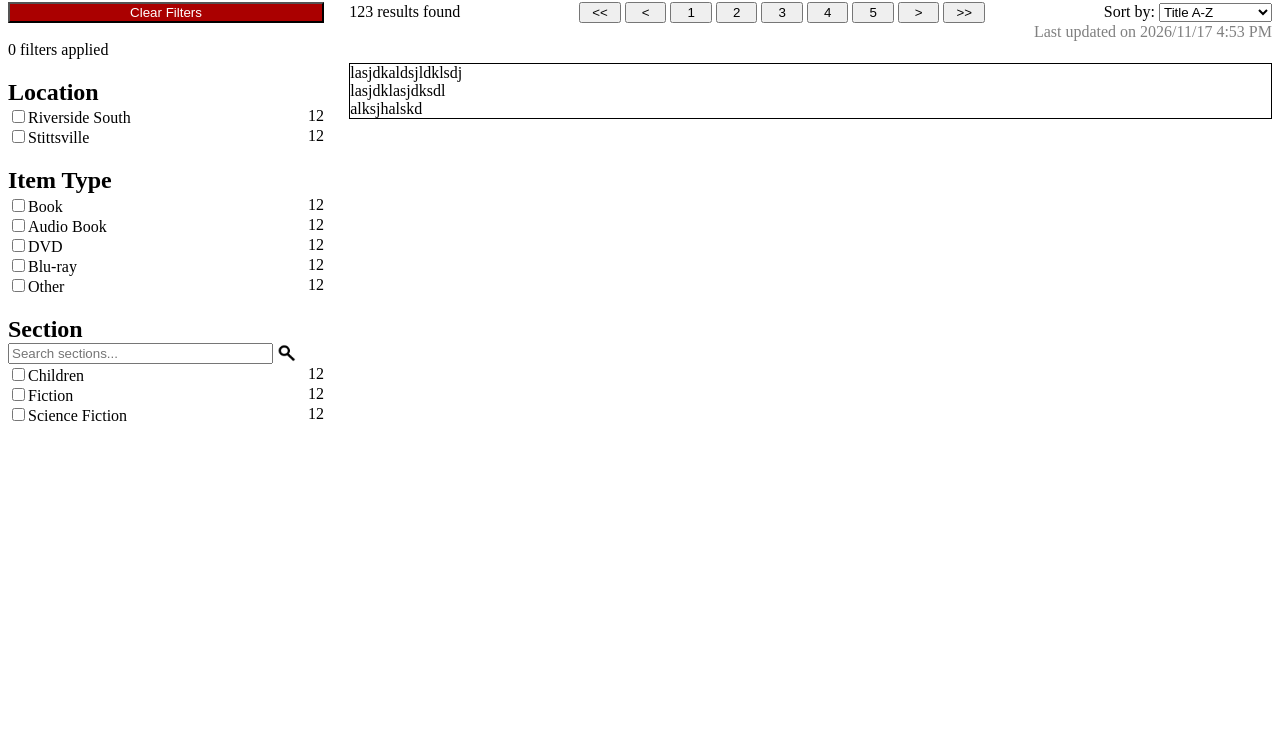
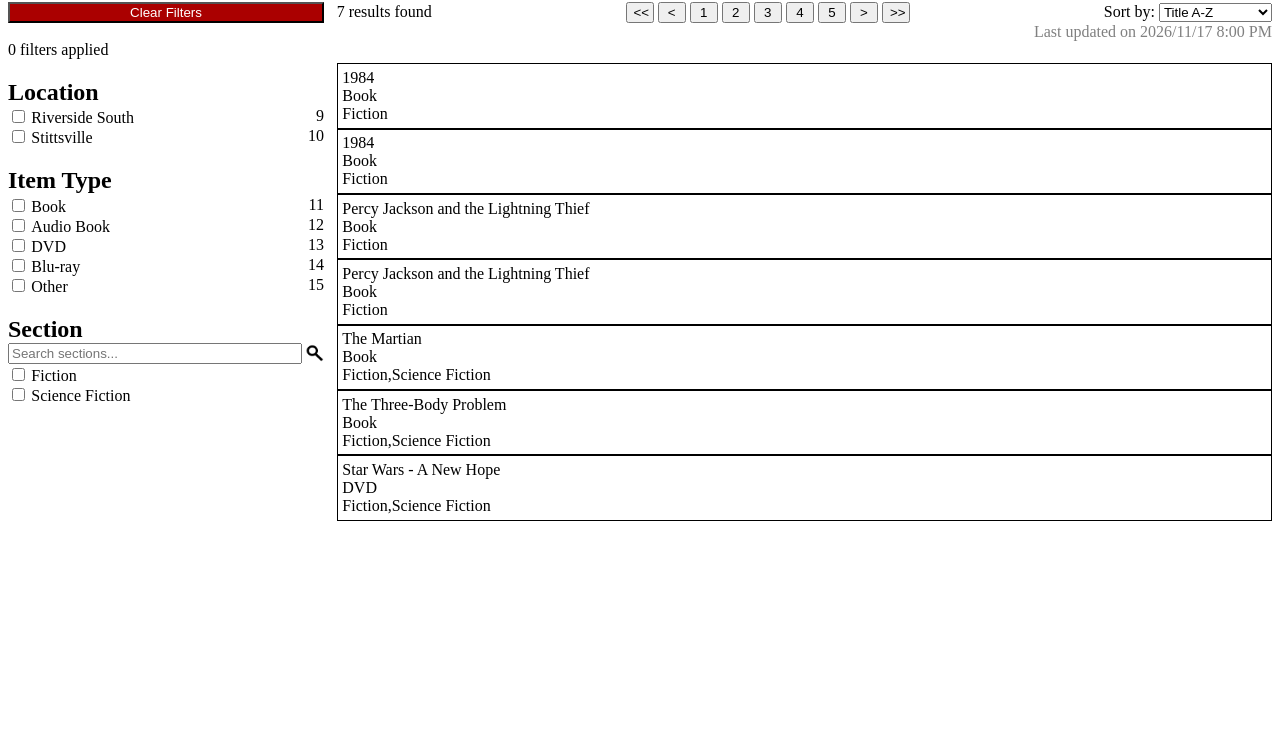
Before and after one commit to bubububbs/Team04_A4_Source, a plain HTML site: page search.html in a window 1280 px wide. Shown: the part 66-800 px from the top of the page. Drawn offline with Linux system fonts and the light colour scheme.

Commit message:
added <label> to checkboxes, finished filtering

```diff
--- a/search.html
+++ b/search.html
@@ -15,17 +15,52 @@
 
             <h2>Location</h2>
                 <ul id="locationList">
-                    <li><input type="checkbox">Riverside South <span class="filterCount">12</span></li>
-                    <li><input type="checkbox">Stittsville<span class="filterCount">12</span></li>
+                    <li>
+                        <label>
+                            <input type="checkbox">Riverside South
+                        </label>
+                        <span class="filterCount">9</span>
+                    </li>
+                    <li>
+                        <label>
+                            <input type="checkbox">Stittsville
+                        </label>
+                        <span class="filterCount">10</span>
+                    </li>
                 </ul>
 
             <h2>Item Type</h2>
                 <ul id="typeList">
-                    <li><input type="checkbox">Book <span class="filterCount">12</span></li>
-                    <li><input type="checkbox">Audio Book <span class="filterCount">12</span></li>
-                    <li><input type="checkbox">DVD <span class="filterCount">12</span></li>
-                    <li><input type="checkbox">Blu-ray <span class="filterCount">12</span></li>
-                    <li><input type="checkbox">Other <span class="filterCount">12</span></li>
+                    <li>
+                        <label>
+                            <input type="checkbox">Book
+                        </label>
+                        <span class="filterCount">11</span>
+                    </li>
+                    <li>
+                        <label>
+                            <input type="checkbox">Audio Book
+                        </label>
+                        <span class="filterCount">12</span>
+                    </li>
+                    <li>
+                        <label>
+                            <input type="checkbox">DVD
+                        </label>
+                        <span class="filterCount">13</span>
+                    </li>
+                    <li>
+                        <label>
+                            <input type="checkbox">Blu-ray
+                        </label>
+                        <span class="filterCount">14</span>
+                    </li>
+                    <li>
+                        <label>
+                            <input type="checkbox">Other
+                        </label>
+                        <span class="filterCount">15</span>
+                    </li>
                 </ul>
 
             <h2>Section</h2>
@@ -33,9 +68,7 @@
                 <input type="search" id="filterSearch" placeholder="Search sections...">
                 <input type="image" id="filterImg" src="./searchIcon.png">
             </div>
-            <ul id="sectionList">
-                <li><input type="checkbox">etcetcetc <span class="filterCount">12</span></li>
-            </ul>
+            <ul id="sectionList"></ul>
         </div>
 
         <div id="results">
@@ -65,7 +98,7 @@
                     </select>
                 </span>
             </div>
-            <span class="right" id="updatedLabel"> Last updated on 2026/11/17 4:53 PM</span>
+            <span class="right" id="updatedLabel"> Last updated on 2026/11/17 8:00 PM</span>
 
             <br><br>
             <ul id="resultsList">
--- a/search.js
+++ b/search.js
@@ -1,5 +1,5 @@
 const items =
-[{"title": "1984", "authors": ["George Orwell"], "sections": ["Fiction"], "type": "Book", "cost": 9.22, "stock": 2, "location": "Riverside South"}, {"title": "1984", "authors": ["George Orwell"], "sections": ["Fiction"], "type": "Book", "cost": 4.35, "stock": 1, "location": "Stittsville"}, {"title": "Farenheit 451", "authors": ["Ray Bradbury"], "sections": ["Fiction"], "type": "Book", "cost": 5.19, "stock": 1, "location": "Stittsville"}, {"title": "Percy Jackson and the Lightning Thief", "authors": ["Rick Riordan"], "sections": ["Fiction", "Children"], "type": "Book", "cost": 3.18, "stock": 1}, {"title": "The Martian", "authors": ["Andy Weir"], "sections": ["Fiction", "Science Fiction"], "type": "Book", "cost": 6.21, "stock": 1, "location": "Riverside South"}, {"title": "The Martian", "authors": ["Andy Weir"], "sections": ["Fiction", "Science Fiction"], "type": "Book", "cost": 5.49, "stock": 3, "location": "Stittsville"}, {"title": "The Three-Body Problem", "authors": ["Liu Cixin"], "sections": ["Fiction", "Science Fiction"], "type": "Book", "cost": 5.37, "stock": 1, "location": "Stittsville"}, {"title": "Star Wars - A New Hope", "authors": [""], "sections": ["Fiction", "Science Fiction"], "type": "DVD", "cost": 8.5, "stock": 2, "location": "Riverside South"}, {"title": "Star Wars - A New Hope", "authors": [""], "sections": ["Fiction", "Science Fiction"], "type": "DVD", "cost": 9.74, "stock": 3, "location": "Stittsville"}]
+[{"title": "1984", "author": ["George Orwell"], "section": ["Fiction"], "type": "Book", "cost": 4.53, "stock": 2, "location": "Riverside South"}, {"title": "1984", "author": ["George Orwell"], "section": ["Fiction"], "type": "Book", "cost": 8.51, "stock": 3, "location": "Stittsville"}, {"title": "Percy Jackson and the Lightning Thief", "author": ["Rick Riordan"], "section": ["Fiction"], "type": "Book", "cost": 4.73, "stock": 1, "location": "Riverside South"}, {"title": "Percy Jackson and the Lightning Thief", "author": ["Rick Riordan"], "section": ["Fiction"], "type": "Book", "cost": 9.9, "stock": 2, "location": "Stittsville"}, {"title": "The Martian", "author": ["Andy Weir"], "section": ["Fiction", "Science Fiction"], "type": "Book", "cost": 4.61, "stock": 3, "location": "Stittsville"}, {"title": "The Three-Body Problem", "author": ["Liu Cixin"], "section": ["Fiction", "Science Fiction"], "type": "Book", "cost": 6.67, "stock": 2, "location": "Stittsville"}, {"title": "Star Wars - A New Hope", "author": [""], "section": ["Fiction", "Science Fiction"], "type": "DVD", "cost": 9.22, "stock": 3, "location": "Riverside South"}]
 ;
 // i forgot you cant read local files so im leaving this here for now
 
@@ -8,8 +8,9 @@ function addClickEvents() {
 		if (child.nodeName === "UL") {
 			for (let li of child.children) {
 				li.addEventListener("click", (e) => {
-					if (e.target.nodeName !== "INPUT") {
-						li.firstChild.checked = !li.firstChild.checked;
+					// extend click to the white space on rightside
+					if (e.target.nodeName === "LI" || e.target.nodeName === "SPAN") {
+						li.children[0].children[0].checked = !li.children[0].children[0].checked;
 					}
 					update();
 				});
@@ -22,7 +23,7 @@ function clearFilters() {
 	for (let child of document.getElementById("filters").children) {
 		if (child.nodeName === "UL") {
 			for (let li of child.children) {
-				li.firstChild.checked = false;
+				li.children[0].children[0].checked = false;
 			}
 		}
 	}
@@ -33,23 +34,73 @@ function createItem(item) {
 
 }
 
+function strip(text) {
+	return text.trim().replace("- ", "").replace("-", " ").replace(/[^a-zA-Z0-9 ]/g, "");
+}
+
 function update(page = 0) {
 	let params = new URLSearchParams(document.location.search);
 	if (params.get("search") !== null) {document.getElementById("search").value = params.get("search");}
 
-	// collect the checkboxes
-	// update filtersAppliedLabel
+	let filters = {location: [], type: [], section: []};
+	for (let li of document.getElementById("locationList").children) {
+		if (li.children[0].children[0].checked) {
+			filters.location.push(li.children[0].textContent.trim());
+		}
+	}
+	for (let li of document.getElementById("typeList").children) {
+		if (li.children[0].children[0].checked) {
+			filters.type.push(li.children[0].textContent.trim());
+		}
+	}
+	for (let li of document.getElementById("sectionList").children) {
+		if (li.children[0].children[0].checked) {
+			filters.section.push(li.children[0].textContent.trim());
+		}
+	}
+	document.getElementById("filtersAppliedLabel").textContent =
+		(filters.location.length + filters.type.length + filters.section.length) + " filters applied";
 
 	let filtered = [];
-	// do the search
+	for (let item of items) {
+		if (filters.location.length !== 0 && !filters.location.includes(item.location)) {
+			continue;
+		}
+		if (filters.type.length !== 0 && !filters.type.includes(item.type)) {
+			continue;
+		}
+		if (filters.section.length !== 0) {
+			let exit = true;
+			for (let section of filters.section) {
+				if (item.section.includes(section)) {
+					exit = false;
+				}
+			}
+			if (exit) {continue;}
+		}
+		if (params.get("search") !== null && params.get("search").trim() !== "" &&
+				!RegExp(strip(params.get("search")), "i").test(strip(item.title))) {
+			continue;
+		}
+		filtered.push(item);
+	}
+
+	document.getElementById("numberFoundLabel").textContent = filtered.length + " results found"
+
 	// sort by the dropdown
-
-	// update numberFoundLabel
 
 	// update the filter counts
 	// hide/unhide filters with 0?
 
 	// add items into resultsList with class=result
+	let resultsList = document.getElementById("resultsList");
+	resultsList.innerHTML = "";
+	for (item of filtered) {
+		let li = document.createElement("li");
+		li.className = "item";
+		li.textContent = item.title + "\n" + item.type + "\n" + item.section;
+		resultsList.appendChild(li);
+	}
 
 	// update and connect the page navigation buttons
 }
@@ -62,7 +113,7 @@ function init() {
 	// add the section filters
 	let sections = new Set();
 	for (let item of items) {
-		for (let section of item.sections) {
+		for (let section of item.section) {
 			sections.add(section);
 		}
 	}
@@ -70,7 +121,7 @@ function init() {
 	sectionList.innerHTML = "";
 	for (let section of Array.from(sections).sort()) {
 		let li = document.createElement("li");
-		li.innerHTML = "<input type=\"checkbox\">" + section + "<span class=\"filterCount\">12</span>"
+		li.innerHTML = "<label><input type=\"checkbox\">" + section + "</label><span class=\"filterCount\"></span>";
 		sectionList.appendChild(li);
 	}
 
--- a/stylesheet.css
+++ b/stylesheet.css
@@ -10,6 +10,7 @@ html {
 #logo {
     margin-top:0.5%;
     margin-bottom:0.5%;
+    width: 26%
 }
 
 header {
@@ -34,7 +35,7 @@ header {
 }
 
 #filterSearch {
-    width: 84%;
+    width: 93%;
     min-height: 20px;
 }
 
@@ -44,7 +45,6 @@ header {
 }
 
 #links {
-    float: right;
     margin-left: auto;
 }
 
@@ -62,10 +62,18 @@ ul {
     float: right;
 }
 
+label {
+    width: 100%;
+}
+
+input[type="checkbox"] {
+    margin-right: 2%;
+}
+
 #results {
     float:left;
-    width:73%;
-    margin-left:2%;
+    width:74%;
+    margin-left:1%;
 }
 
 #pageList {
@@ -75,7 +83,7 @@ ul {
 }
 
 .pageButton {
-    width: 9%;
+    width: 6%;
 }
 
 .right {
@@ -86,9 +94,11 @@ ul {
     color: gray;
 }
 
-.result {
+.item {
     border-style: solid;
     border-width: 1px;
+    white-space: pre-line;
+    padding: 0.5%
 }
 
 #clearFilters {
```
